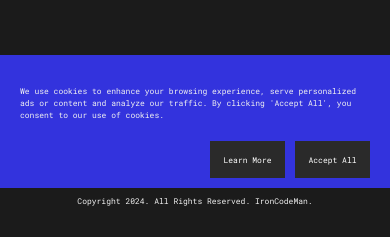
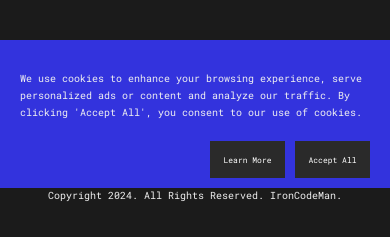
Before and after one commit to IllSmithDa/ironcode7, a React (Vite) app: page / in a window 390 px wide. Shown: the part 656-893 px from the top of the page. Built offline with nearby package versions, Linux system fonts and the light colour scheme; no server answers.

Commit message:
larger font

```diff
--- a/src/index.css
+++ b/src/index.css
@@ -90,7 +90,10 @@ pre {
 
 }
 @media (max-width:  400px) {
-  pre, font, p {
+  p {
+    font-size: 1rem;
+  }
+  pre, font {
     font-size: 8px;
     line-height: 12px;
 
@@ -108,6 +111,9 @@ pre {
 }
 
 @media (max-width:  300px) {
+  p {
+    font-size: 8px;
+  }
   pre, font, p {
     font-size: 7px;
     line-height: 12px;
```
